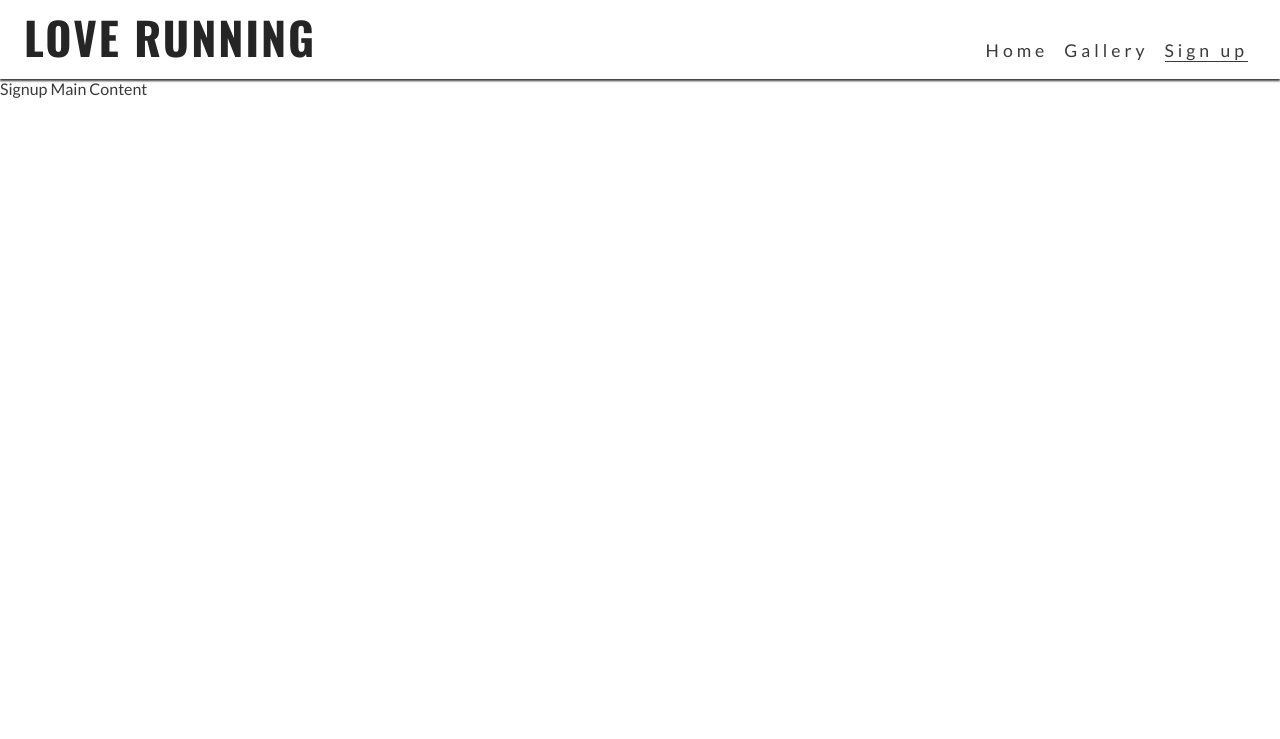
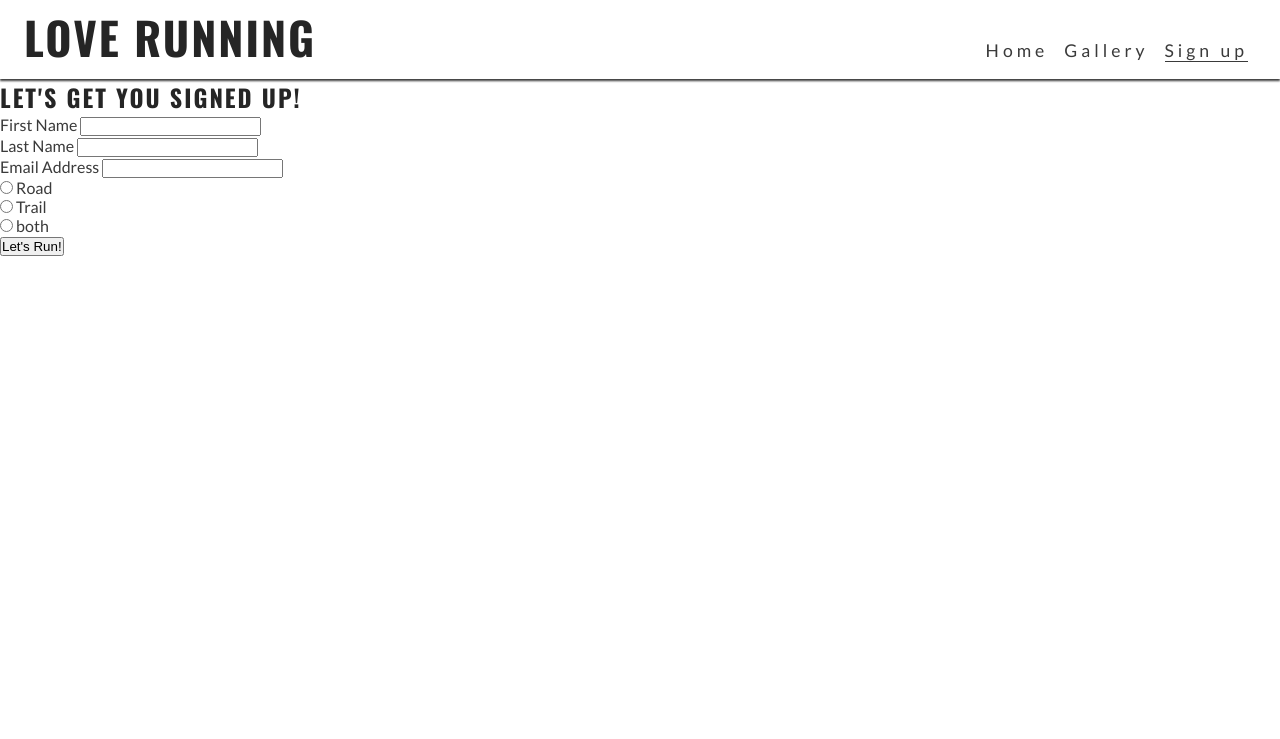
Before and after one commit to louisae452/love-running, a plain HTML site: page signup.html in a window 1280 px wide. Shown: the top 739 px of the page. Drawn offline with nearby package versions, Linux system fonts and the light colour scheme.

Commit message:
Added form

```diff
--- a/signup.html
+++ b/signup.html
@@ -47,7 +47,31 @@
       </nav>
     </Header>
     <!-- Main Content-->
-    <main> Signup Main Content</main>
+    <main>
+      <form method=" POST" action="https://formdump.codeinstitute.net">
+        <h2>LET'S GET YOU SIGNED UP!</h2>
+        <label for="first-name">First Name</label>
+        <input type="text" id="first-mame" required>
+        </br>
+        <label for="last-name">Last Name</label>
+        <input type="text" id="last-name" required>
+        </br>
+        <label for="email-address">Email Address</label>
+        <input type="email" id="email-address" required>
+        </br>
+        <input type="radio" class="radio.buttons" id="road" name="running_preference" value="road">
+        <label for="road">Road</label>
+        </br>
+        <input type="radio" class="radio.buttons" id="trail" name="running_preference" value="trail">
+        <label for="trail">Trail</label>
+        </br>
+        <input type="radio" class="radio.buttons" id="both" name="running_preference" value="both">
+        <label for="both">both</label>
+        </br>
+        <button type="submit" class="join-button">Let's Run!</button>
+
+      </form>
+    </main>
 
     <!-- Footer-->
     <footer>
```
